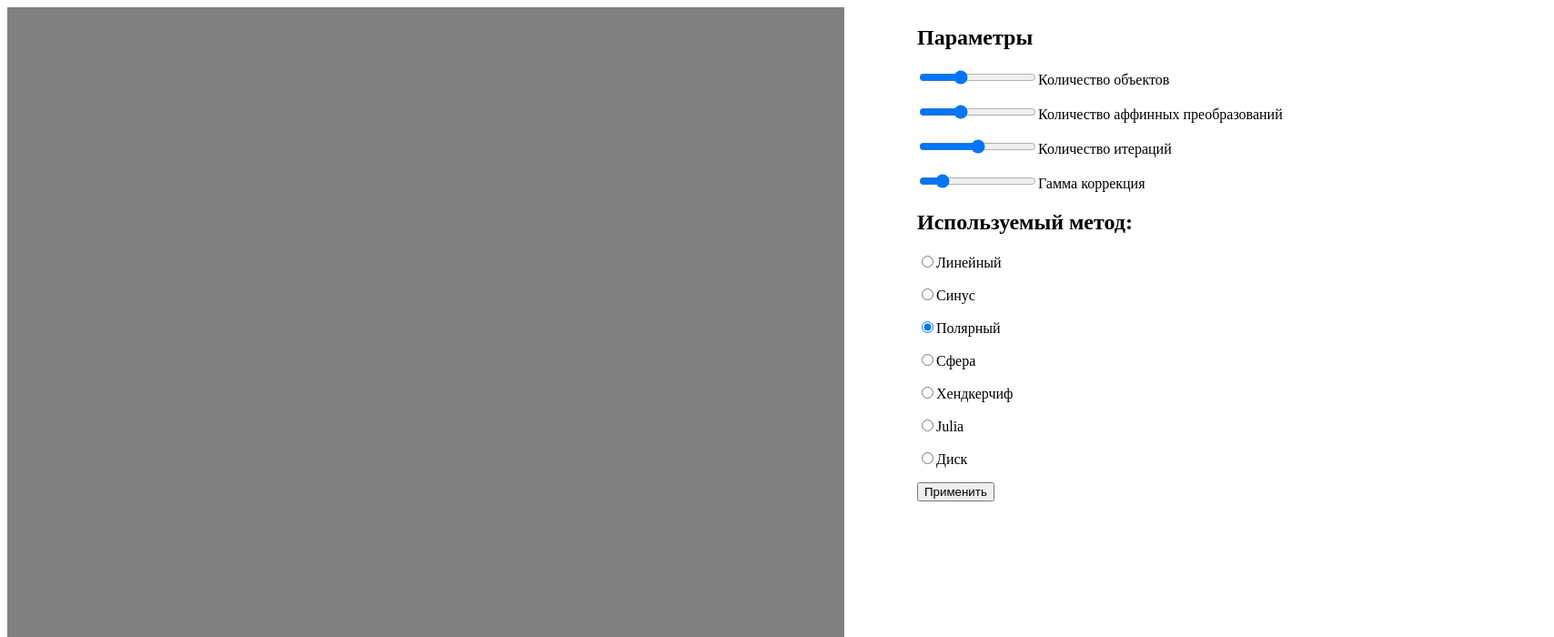
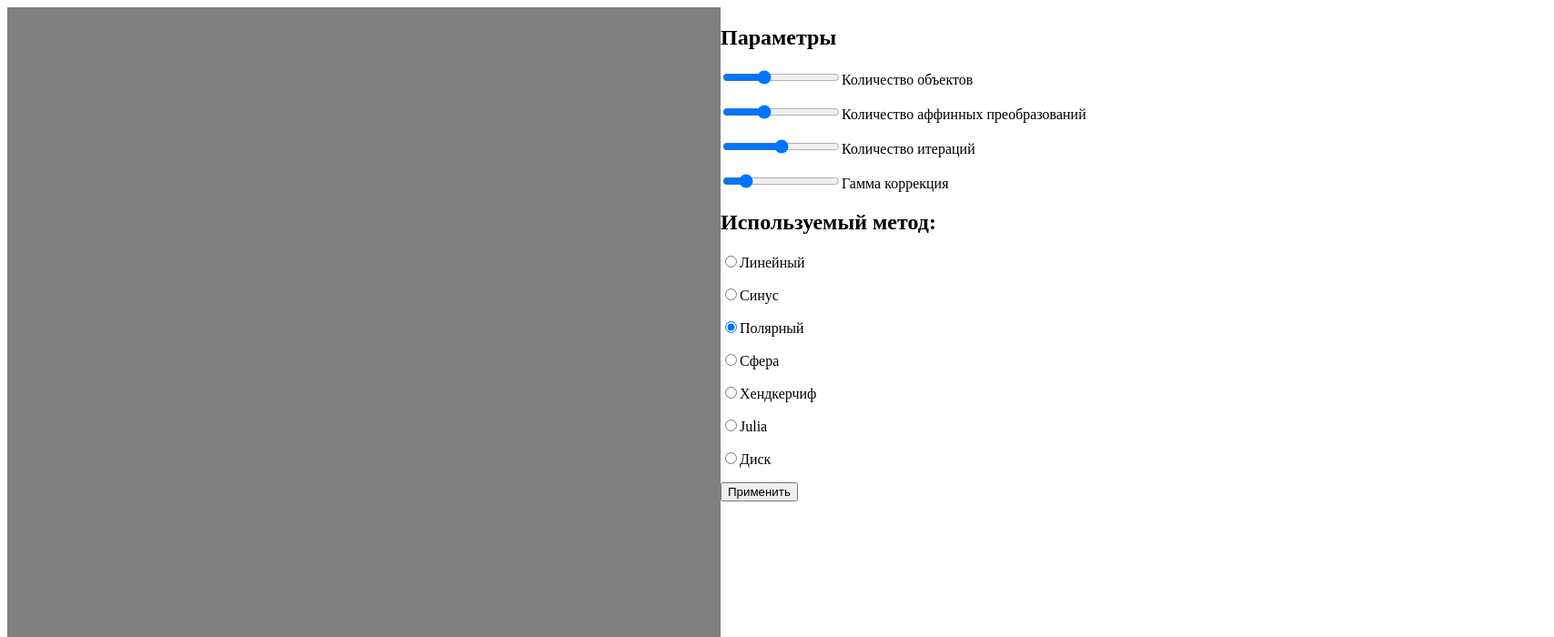
Before and after one commit to Konversys/CW-computer-Graphics, a plain HTML site: page index.html in a window 1280 px wide. Shown: the top 700 px of the page at 91% size, 1708 px wide, since content can reach past the window. Drawn offline with nearby package versions, Linux system fonts and the light colour scheme.

Commit message:
Update index.html

```diff
--- a/index.html
+++ b/index.html
@@ -20,8 +20,7 @@
      </script>
      <style>
        .grid-container {
-           display: grid;
-           grid-template-columns: 1000px 700px;
+           display: flex;
          }
 
        .grid-item {
```
